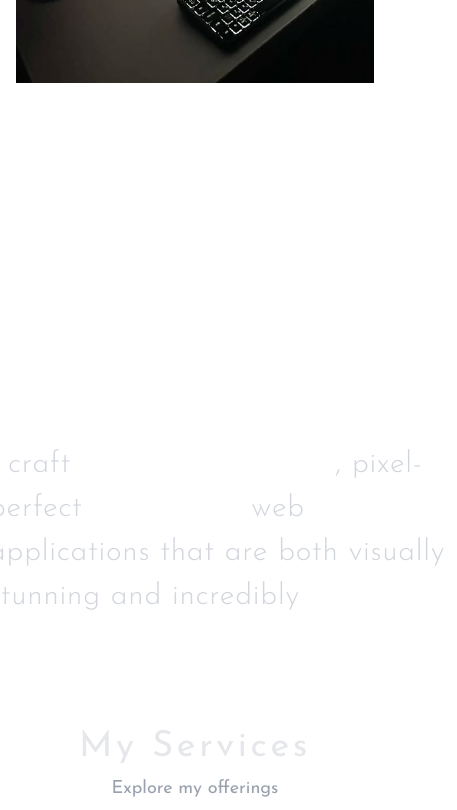
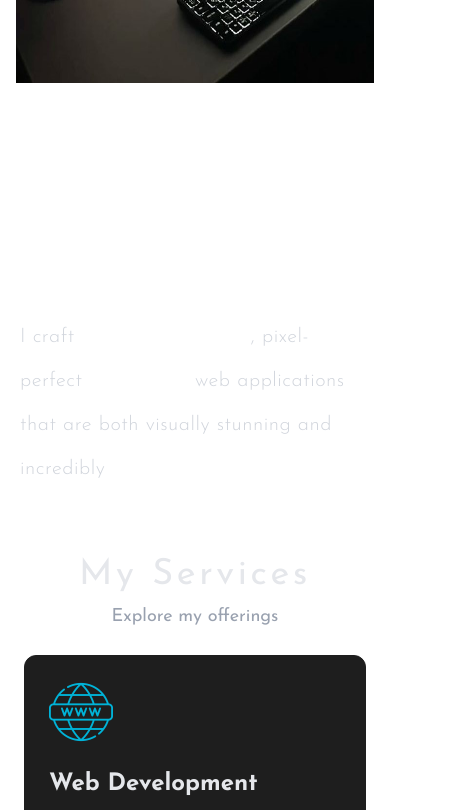
Before and after one commit to dominionnnnnnn/portfolio, a React (Vite) app: page / in a window 390 px wide. Shown: the part 1020-1830 px from the top of the page, 457 px wide, since content can reach past the window. Built offline with nearby package versions, Linux system fonts and the light colour scheme.

Commit message:
about update

```diff
--- a/src/components/About.jsx
+++ b/src/components/About.jsx
@@ -12,10 +12,10 @@ const About = () => {
       <img src={img} alt="" className='h-120' />
     </div>
     <div>
-      <header className='text-white text-4xl lg:text-6xl font-semibold name lg:tracking-wide my-4 leading-18'>Hi, I'm <br /> Adebiyi <br /> AbdulQuawiy</header>
-      <div className='flex gap-6 mt-12'>
-      <img src={quote} alt="" className='h-8 '/>
-      <p className=' text-gray-300 text-3xl font-light tracking-wide w-[500px] mt-8 leading-11'>
+      <header className='text-white text-4xl lg:text-6xl font-bold lg:font-semibold name lg:tracking-wide lg:my-4 leading-14 lg:leading-18'>Hi, I'm <br /> Adebiyi <br /> AbdulQuawiy</header>
+      <div className='flex gap-6 lg:mt-12'>
+      <img src={quote} alt="" className='h-8 hidden lg:block '/>
+      <p className=' text-gray-300 text-xl lg:text-3xl font-light tracking-wide w-[350px] lg:w-[500px]  mt-4 lg:mt-8 leading-11'>
       I craft <span className='font-medium text-white underline underline-offset-4'>high-performance</span>, pixel-perfect <span className='font-medium text-white semi-bold underline underline-offset-4'>responsive</span> web applications that are both visually stunning and incredibly <span className='font-medium  text-white semi-bold underline underline-offset-4'>user-friendly</span>
       </p>
       </div>
--- a/src/components/Contact.jsx
+++ b/src/components/Contact.jsx
@@ -5,7 +5,7 @@ import { FaFacebook, FaInstagram, FaWhatsapp, FaTwitter} from 'react-icons/fa'
 const Contact = () => {
   return (
     <div className='my-8 py-4 flex flex-col items-center gap-6'>
-      <header className='text-white font-extrabold text-center text-4xl name tracking-wide'>
+      <header className='text-white font-extrabold text-center text-3xl lg:text-4xl name tracking-wide'>
         Got a brand or big project? Let’s talk!
       </header>
       <a href="https://forms.gle/taebDeDT4S6fRpGX7" className='text-white border-1 border-[#00A8E8] bg-[#00A8E8] px-4 py-2 rounded-xl mx-auto text-xl'>Contact Me</a>
```
